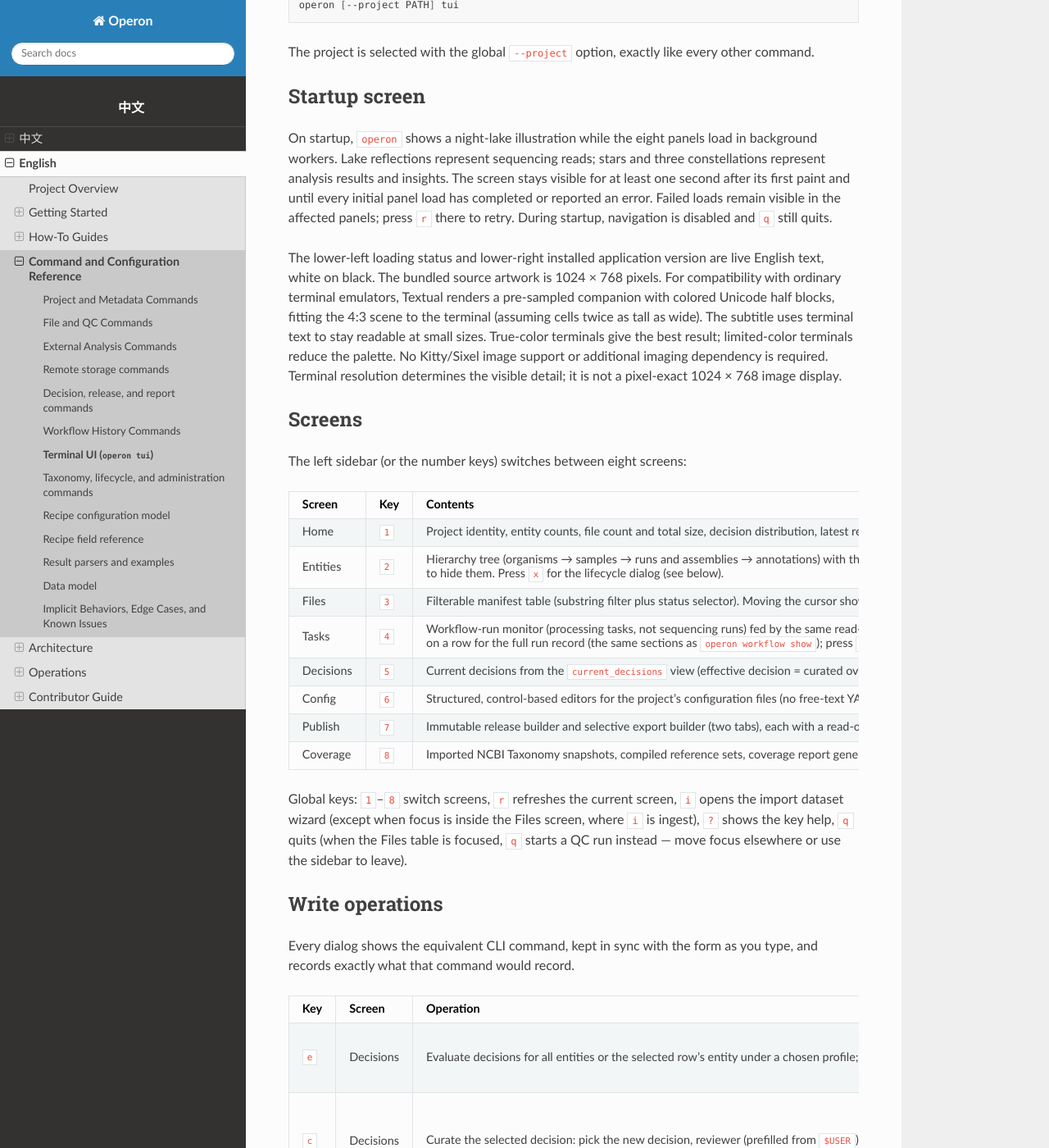
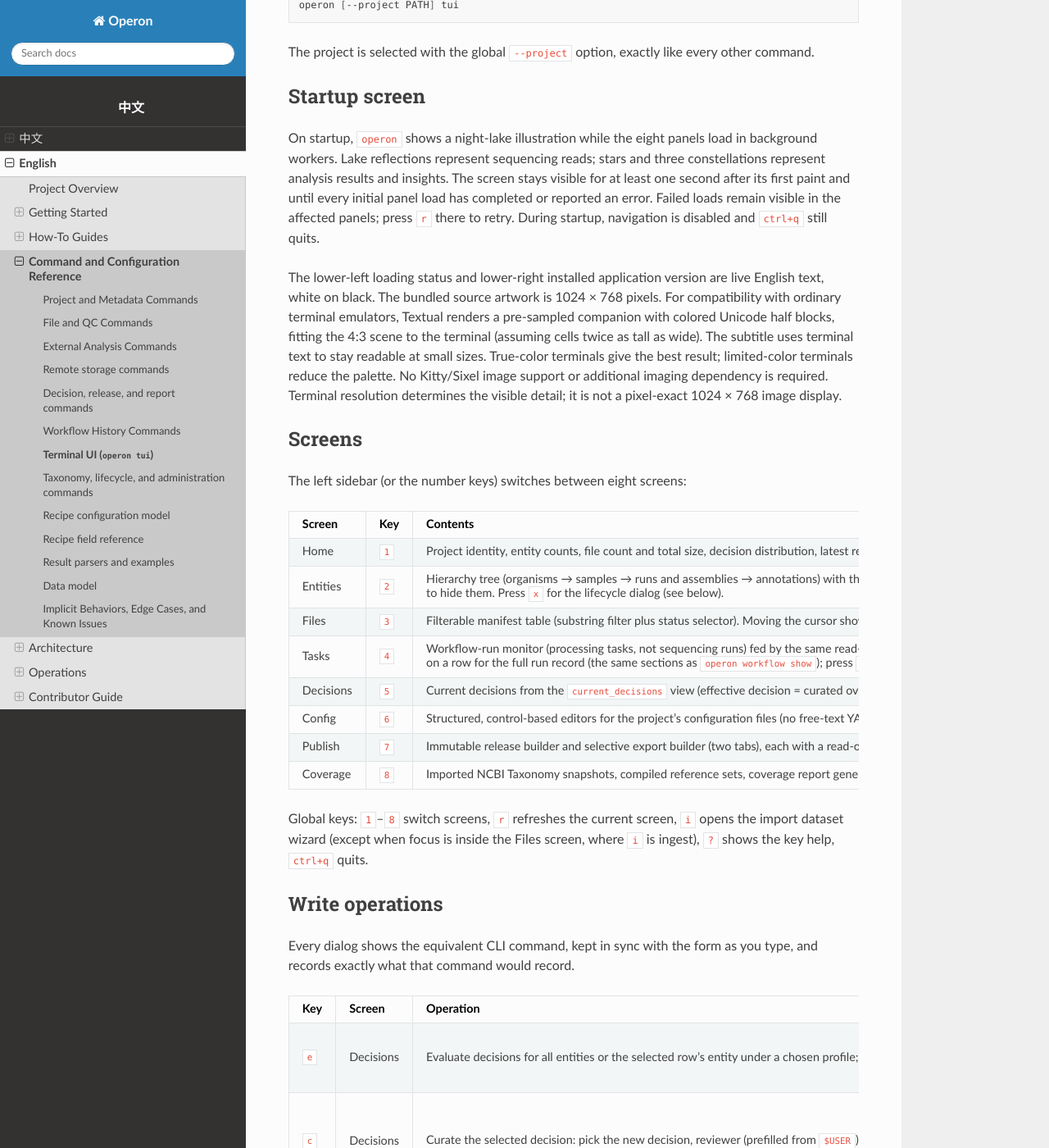
Before and after one commit to HYLi360/Operon, a Sphinx documentation site: the page built from docs/en/reference/cli-tui.md, in a window 1280 px wide and 1400 px high, scrolled down 583 px. Shown: the whole window at 82% size. Built offline with Sphinx 7.4.7 and the Read the Docs theme 3.1.0, drawn with Linux system fonts in a browser that asks for light colours.

Commit message:
refactor: quit the TUI with ctrl+q only
A bare q is too easy to hit accidentally, instantly discarding the
session. Quit is now ctrl+q everywhere (main app and splash screen);
plain q keeps its single meaning of running QC on the Files screen.

```diff
--- a/docs/en/reference/cli-tui.md
+++ b/docs/en/reference/cli-tui.md
@@ -32,7 +32,7 @@ stars and three constellations represent analysis results and insights.
 The screen stays visible for at least one second after its first paint and
 until every initial panel load has completed or reported an error. Failed
 loads remain visible in the affected panels; press `r` there to retry.
-During startup, navigation is disabled and `q` still quits.
+During startup, navigation is disabled and `ctrl+q` still quits.
 
 The lower-left loading status and lower-right installed application version
 are live English text, white on black. The bundled source artwork is
@@ -62,9 +62,7 @@ The left sidebar (or the number keys) switches between eight screens:
 
 Global keys: `1`–`8` switch screens, `r` refreshes the current screen, `i`
 opens the import dataset wizard (except when focus is inside the Files
-screen, where `i` is ingest), `?` shows the key help, `q` quits (when the
-Files table is focused, `q` starts a QC run instead — move focus elsewhere
-or use the sidebar to leave).
+screen, where `i` is ingest), `?` shows the key help, `ctrl+q` quits.
 
 ## Write operations
 
```
Also changed, not shown: docs/zh/reference/cli-tui.md (+2 -3 lines), 3 other files.
